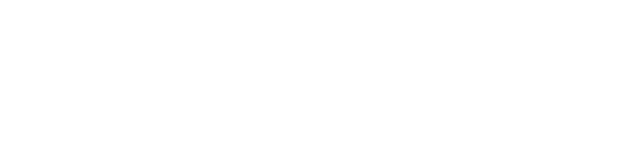
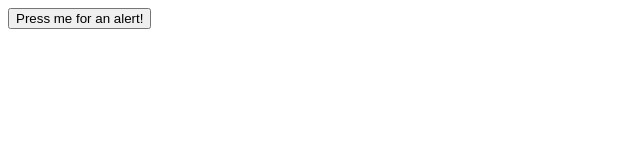
Before and after one commit to sarahrmana/webserverfunds, a plain HTML site: page buttonJS.html in a window 1280 px wide. Shown: the whole page, without its empty margins (0-640 px from the left). Drawn offline with Linux system fonts and the light colour scheme.

Commit message:
Update buttonJS.html

```diff
--- a/buttonJS.html
+++ b/buttonJS.html
@@ -3,8 +3,11 @@
     <head>
     </head>
     <body>
+        <button type = "button" onclick="myFunction()">Press me for an alert!</button>
         <script>
+            function myFunction(){
             alert("This is an alert");
+            }
         </script>
     </body>
 </html>
```
